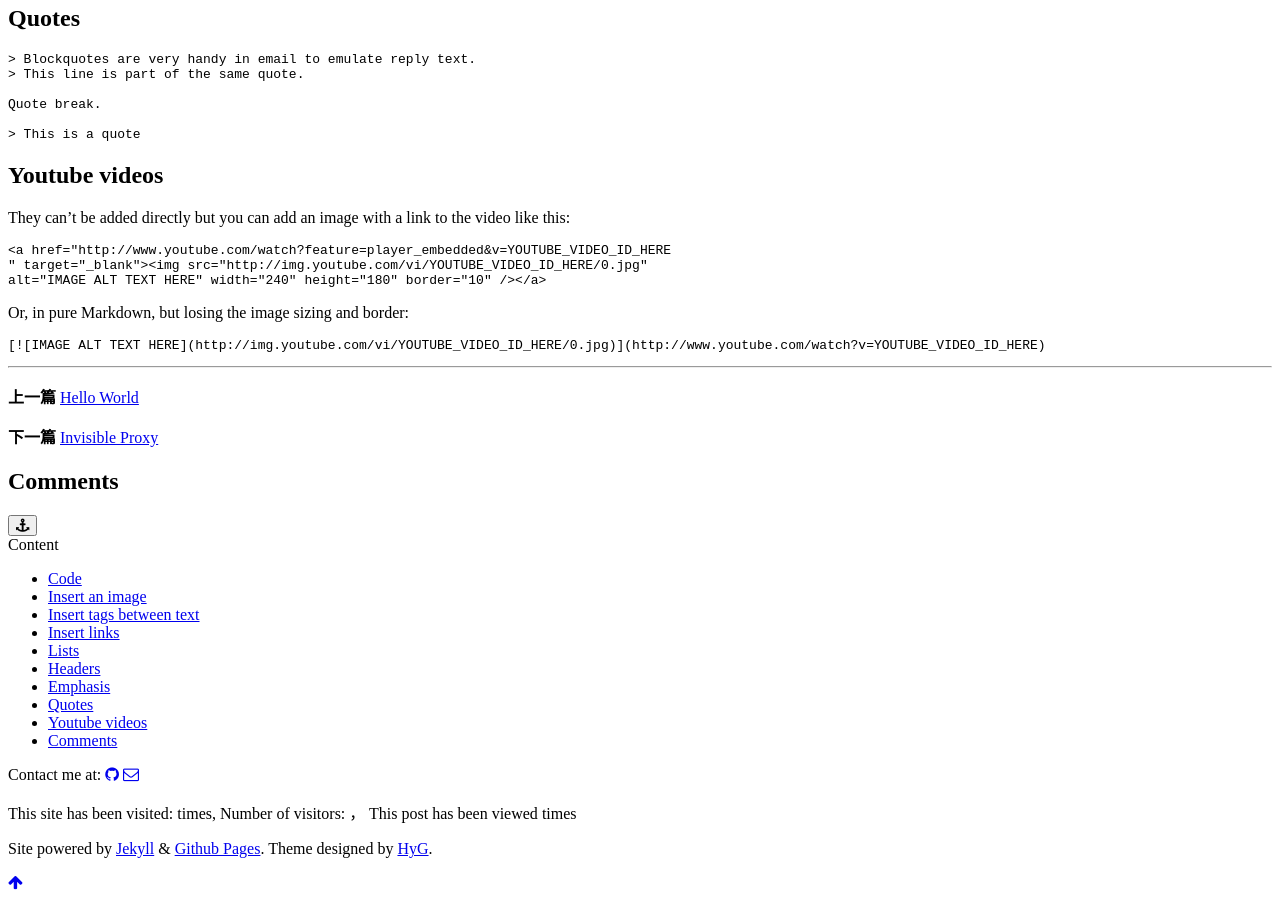
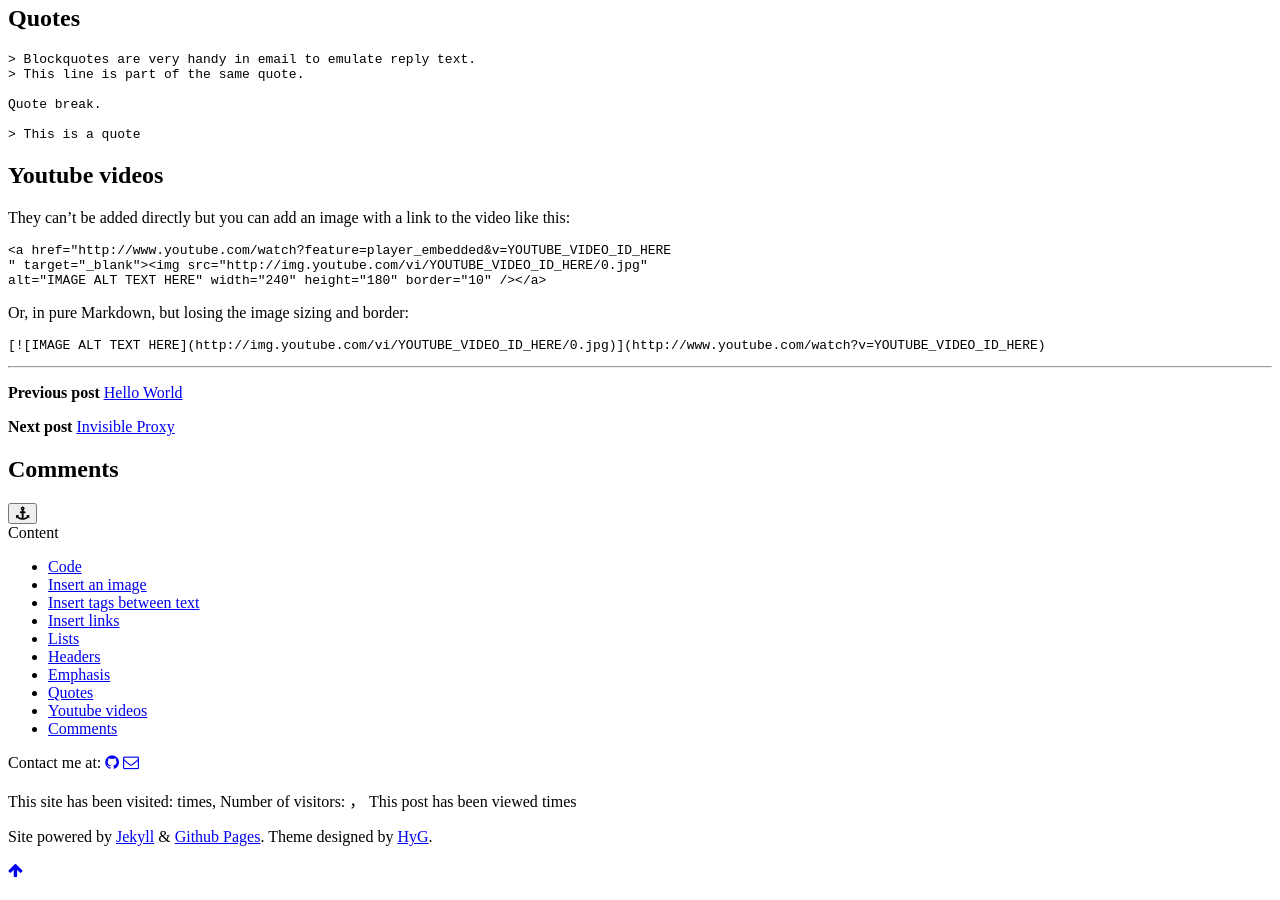
Before and after one commit to Ex0brain/trelis24.github.io, a Jekyll site: the page built from _posts/2017-11-26-Post-Templates.md, in a window 1280 px wide and 900 px high, scrolled down 1997 px. Built offline with Jekyll 4.4.1, drawn with Linux system fonts in a browser that asks for light colours; comment, search, counter and statistics services are not loaded; a style sheet for code colours, icons or effects is not loaded.

Commit message:
Previous and Next include

```diff
--- a/_includes/previousAndNext.html
+++ b/_includes/previousAndNext.html
@@ -1,13 +1,13 @@
 <div class="post-recent">
     <div class="pre">
         {% if page.previous %}
-        <p><strong>上一篇</strong> <a href="{{ page.previous.url | prepend: site.baseurl }}">{{ page.previous.title }}</a></p>
+        <p><strong>Previous post</strong> <a href="{{ page.previous.url | prepend: site.baseurl }}">{{ page.previous.title }}</a></p>
         {% endif %}
     </div>
     <div class="nex">
 
         {% if page.next %}
-        <p><strong>下一篇</strong> <a href="{{ page.next.url | prepend: site.baseurl }}">{{ page.next.title }}</a></p>
+        <p><strong>Next post</strong> <a href="{{ page.next.url | prepend: site.baseurl }}">{{ page.next.title }}</a></p>
         {% endif %}
     </div>
 </div>
```
